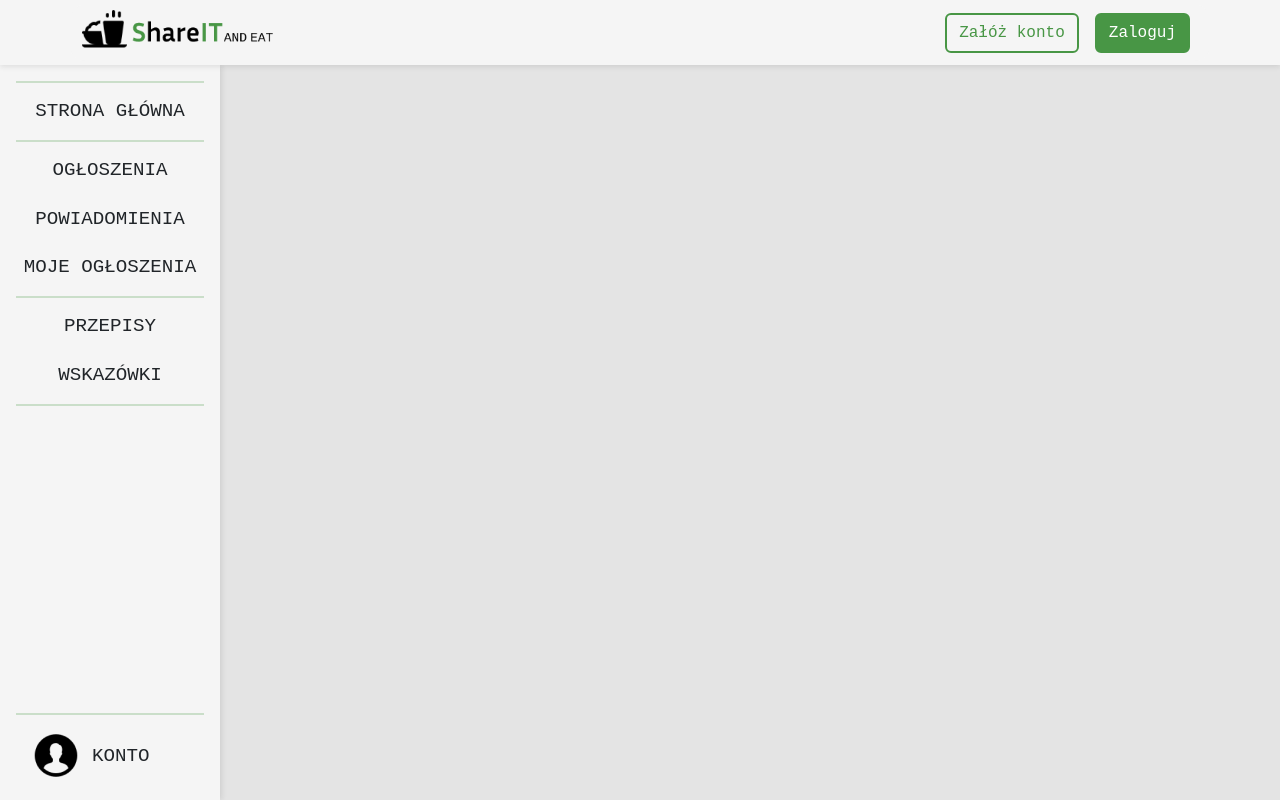
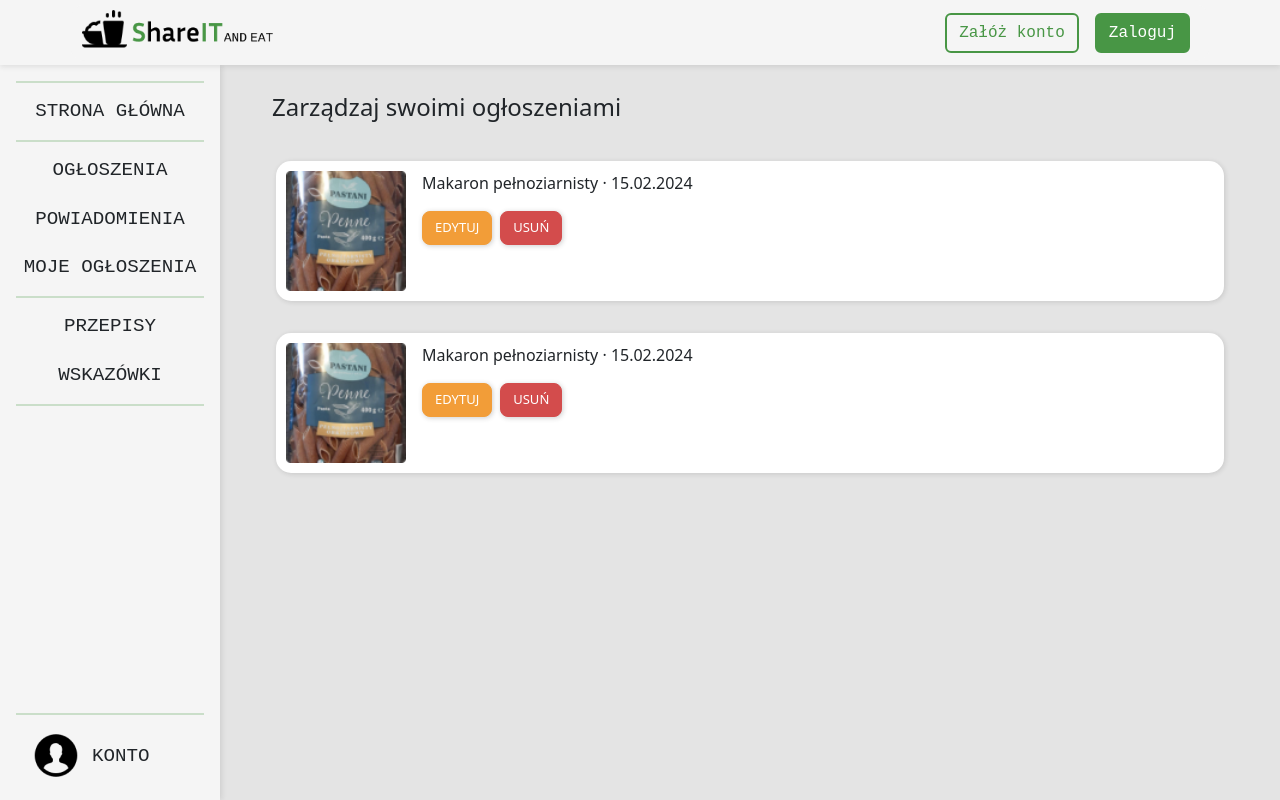
Before and after one commit to HelloNatalia/licencjat-frontend, a React (Create React App) app in the folder licencjat-frontend/: page /my-announcements in a window 1280 px wide. Built offline with nearby package versions, Linux system fonts and the light colour scheme.

Commit message:
Added my announcements page content

```diff
--- a/licencjat-frontend/src/App.js
+++ b/licencjat-frontend/src/App.js
@@ -5,6 +5,7 @@ import HomePage from "./HomePage";
 import Announcements from "./Announcements";
 import { Helmet } from "react-helmet";
 import Requests from "./Requests.js";
+import MyAnnouncements from "./MyAnnouncements.js";
 
 function App() {
   return (
@@ -20,6 +21,7 @@ function App() {
           <Route path="/" element={<HomePage />} />
           <Route path="/announcements" element={<Announcements />} />
           <Route path="/requests" element={<Requests />} />
+          <Route path="/my-announcements" element={<MyAnnouncements />} />
         </Routes>
       </div>
     </Router>
--- a/licencjat-frontend/src/Menu.js
+++ b/licencjat-frontend/src/Menu.js
@@ -16,7 +16,7 @@ export default function Menu() {
           <a href="/requests">POWIADOMIENIA</a>
         </li>
         <li>
-          <a href="#">MOJE OGŁOSZENIA</a>
+          <a href="/my-announcements">MOJE OGŁOSZENIA</a>
         </li>
         <hr className="mx-3 my-1 sidebar-divider" />
         <li>
@@ -29,7 +29,7 @@ export default function Menu() {
         <hr className="mx-3 mb-1 sidebar-bottom sidebar-divider" />
         <li className=" mb-2">
           <a href="#">
-            <img src="user.png" className="mx-2" />
+            <img src="user.png" className="mx-2" alt="user" />
             KONTO
           </a>
         </li>
--- /dev/null
+++ b/licencjat-frontend/src/MyAnnouncements.css
@@ -0,0 +1,14 @@
+.announcement-box {
+  background-color: white;
+  padding: 10px;
+  border-radius: 15px;
+  box-shadow: 1px 1px 5px rgba(41, 41, 41, 0.15);
+}
+
+.page-title {
+  font-size: x-large;
+}
+
+.modal-content-question .modal-dialog {
+  max-width: 600px !important;
+}
--- /dev/null
+++ b/licencjat-frontend/src/MyAnnouncements.js
@@ -0,0 +1,97 @@
+import "./MyAnnouncements.css";
+import { Button, Modal } from "react-bootstrap";
+import { useState } from "react";
+
+export default function MyAnnouncements() {
+  return (
+    <div className="content">
+      <Announcements />
+    </div>
+  );
+}
+
+function Announcements() {
+  return (
+    <div className="row mx-3">
+      <div className="col-12 mt-4">
+        <p className="page-title ms-4 mb-1">Zarządzaj swoimi ogłoszeniami</p>
+      </div>
+      <div className="col-12 mt-3">
+        <Announcement />
+      </div>
+      <div className="col-12 mt-3">
+        <Announcement />
+      </div>
+    </div>
+  );
+}
+
+function Announcement() {
+  return (
+    <div className="row mx-3">
+      <div className="col-12 mt-3">
+        <div className="announcement-box d-flex">
+          <div className="request-img d-none d-md-block me-3">
+            <img src="announcement-img/1.png" aria-label="announcement" />
+          </div>
+          <div>
+            <p>Makaron pełnoziarnisty &#183; 15.02.2024</p>
+            <div>
+              <Button className=" me-2 answer-request-btn opinion-request-btn">
+                EDYTUJ
+              </Button>
+              <DeleteQuestion />
+            </div>
+          </div>
+        </div>
+      </div>
+    </div>
+  );
+}
+
+function DeleteQuestion() {
+  const [show, setShow] = useState(false);
+
+  const handleClose = () => setShow(false);
+  const handleShow = () => setShow(true);
+
+  return (
+    <>
+      <Button
+        className="me-2 answer-request-btn negative-request-btn"
+        variant="primary"
+        onClick={handleShow}
+      >
+        USUŃ
+      </Button>
+
+      <Modal
+        className="modal-content-question"
+        show={show}
+        onHide={handleClose}
+      >
+        <Modal.Header closeButton>
+          <p className="modal-title mb-0">Makaron pełnoziarnisty</p>
+        </Modal.Header>
+        <Modal.Body>
+          <div className="row">
+            <div className="col-12">
+              <p className="fs-4">Czy na pewno chcesz usunąć to ogłoszenie?</p>
+            </div>
+            <div className="col-12 text-center">
+              <Button className=" me-4 answer-request-btn positive-request-btn">
+                TAK, usuń
+              </Button>
+              <Button
+                onClick={() => handleClose()}
+                className=" me-2 answer-request-btn negative-request-btn"
+              >
+                NIE
+              </Button>
+            </div>
+          </div>
+        </Modal.Body>
+      </Modal>
+    </>
+  );
+}
--- a/licencjat-frontend/src/Requests.js
+++ b/licencjat-frontend/src/Requests.js
@@ -12,7 +12,7 @@ export default function Requests() {
         selectedRequestsType={selectedRequestsType}
         handleRequestsTypeChange={handleRequestsTypeChange}
       />
-      {selectedRequestsType == "received" ? (
+      {selectedRequestsType === "received" ? (
         <ReceivedRequests />
       ) : (
         <SentRequests />
@@ -130,7 +130,7 @@ function ReceivedRequest({ status }) {
   return (
     <div className="request-box d-flex">
       <div className="request-img d-none d-md-block me-3">
-        <img src="announcement-img/1.png" />
+        <img src="announcement-img/1.png" alt="announcement" />
       </div>
       <div>
         <div className="d-flex">
@@ -221,7 +221,7 @@ function SentRequest({ status }) {
   return (
     <div className={"request-box d-flex"}>
       <div className="request-img d-none d-md-block me-3">
-        <img src="announcement-img/1.png" />
+        <img src="announcement-img/1.png" alt="announcement" />
       </div>
       <div>
         <div className="title-line d-flex">
--- a/licencjat-frontend/src/TopBrand.js
+++ b/licencjat-frontend/src/TopBrand.js
@@ -24,7 +24,7 @@ export default function TopBrand() {
             <Nav.Link href="/">Strona główna</Nav.Link>
             <Nav.Link href="/announcements">Ogłoszenia</Nav.Link>
             <Nav.Link href="/requests">Powiadomienia</Nav.Link>
-            <Nav.Link href="#">Moje ogłoszenia</Nav.Link>
+            <Nav.Link href="/my-announcements">Moje ogłoszenia</Nav.Link>
             <NavDropdown title="Przepisy" id="collapsible-nav-dropdown">
               <NavDropdown.Item href="#">Przepisy</NavDropdown.Item>
               <NavDropdown.Item href="#">Dodaj przepis</NavDropdown.Item>
```
